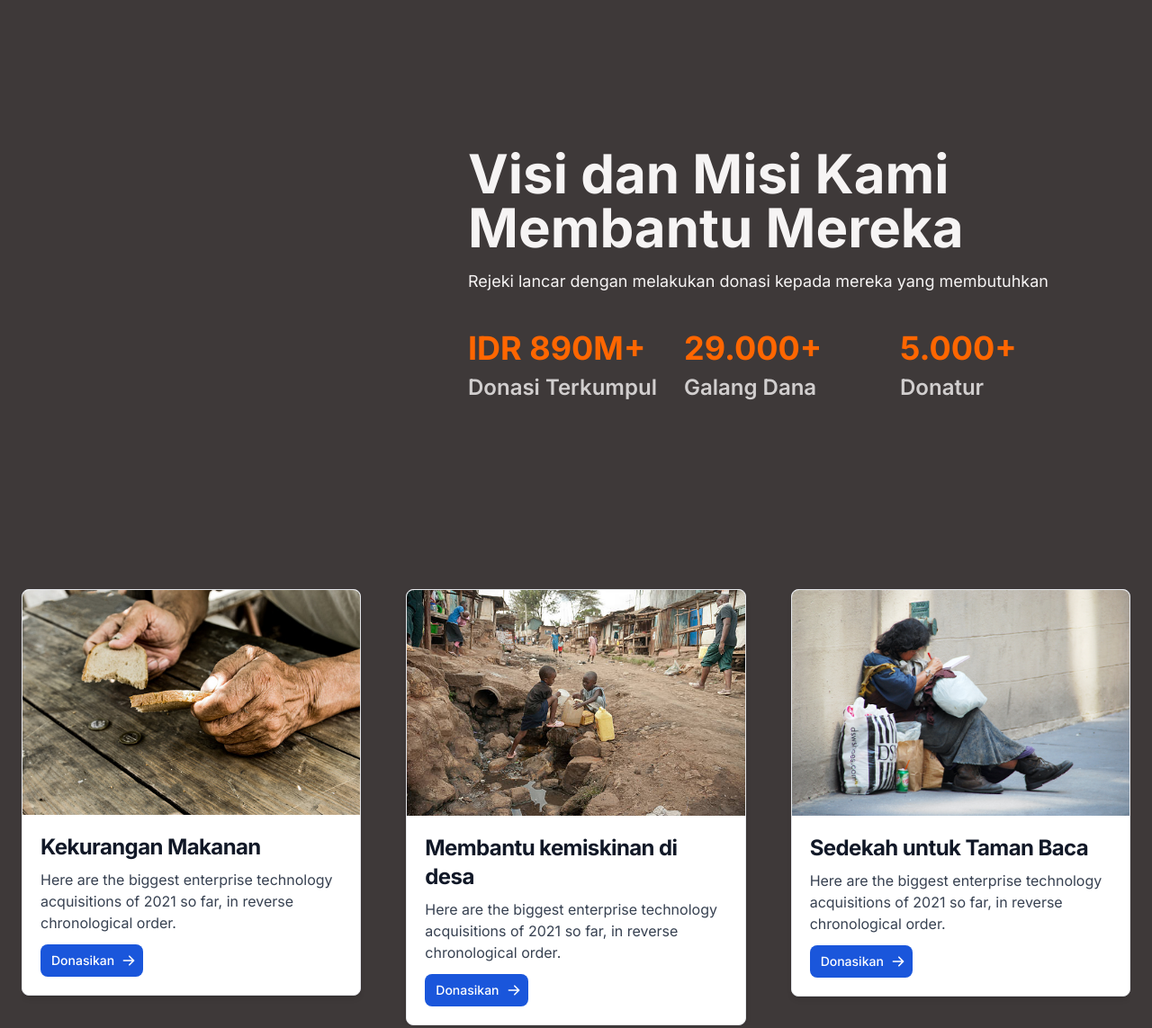
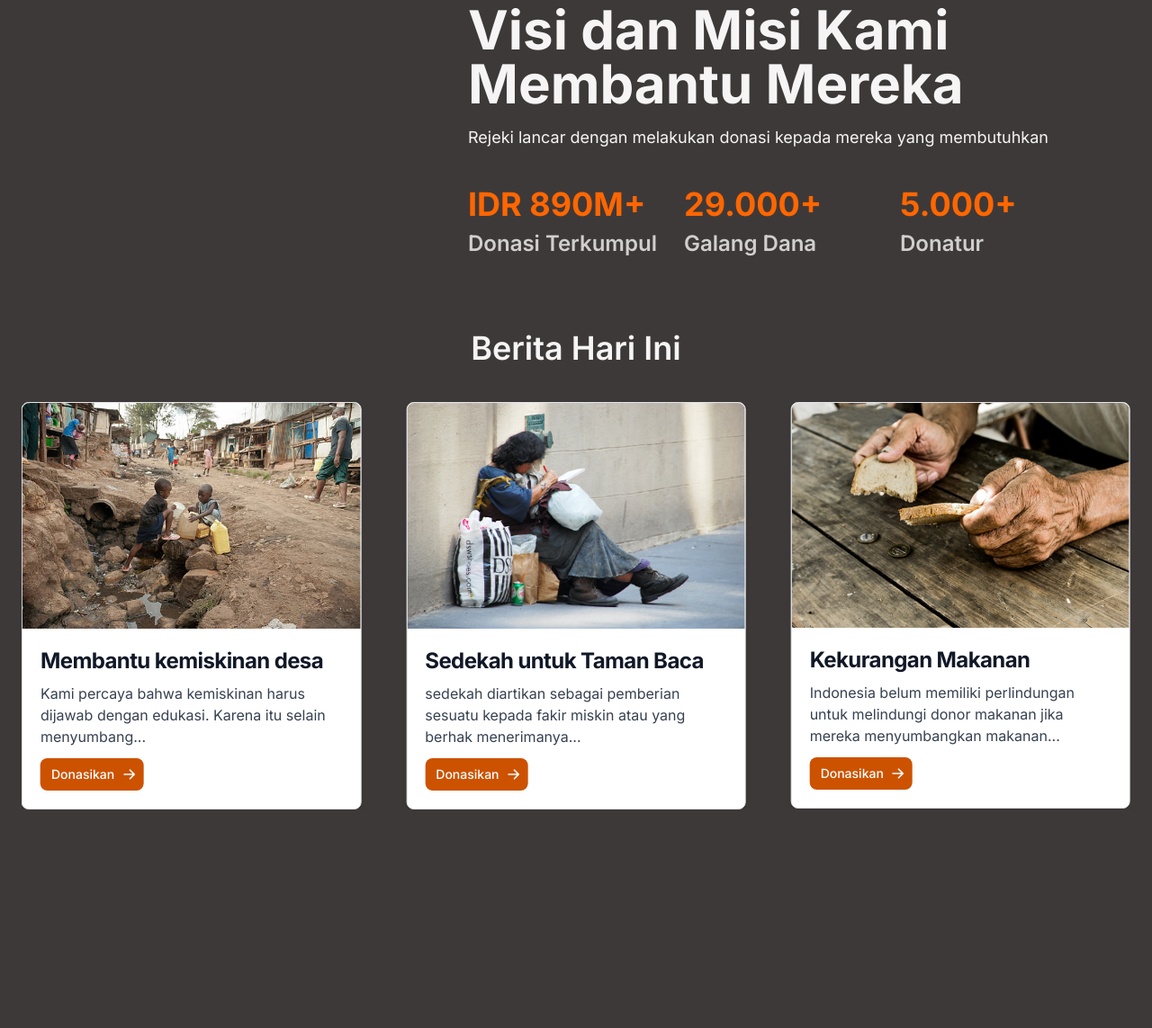
Before and after one commit to natainditama/socaco, a website: page index.html in a window 1280 px wide. Shown: the part 805-1948 px from the top of the page at 90% size. Drawn offline with nearby package versions, Linux system fonts and the light colour scheme.

Commit message:
add slider-category

```diff
--- a/index.html
+++ b/index.html
@@ -220,7 +220,7 @@
               </div>
             </div>
           </section>
-          <section class="h-full py-32 pt-40 bg-grey">
+          <section class="h-full lg:py-20 bg-grey">
             <div class="container h-full mx-auto">
               <div class="grid h-full grid-cols-1 lg:grid-cols-3 lg:space-x-20">
                 <div class="relative h-full overflow-hidden"  data-aos="fade-down">
@@ -289,6 +289,9 @@
           </section>
           <section class="h-full min-h-screen bg-grey">
             <div class="container px-6 mx-auto">
+              <div class="pb-10 text-4xl font-semibold text-center font-inter">
+                <p>Berita Hari Ini</p>
+              </div>
               <div class="swiper">
                   <!-- Additional required wrapper -->
                   <div class="swiper-wrapper">
@@ -304,8 +307,8 @@
                                       Kekurangan Makanan
                                   </h5>
                               </a>
-                              <p class="mb-3 font-normal text-gray-700 dark:text-gray-400">Here are the biggest enterprise technology acquisitions of 2021 so far, in reverse chronological order.</p>
-                              <a href="#" class="inline-flex items-center px-3 py-2 text-sm font-medium text-center text-white bg-blue-700 rounded-lg hover:bg-blue-800 focus:ring-4 focus:outline-none focus:ring-blue-300 dark:bg-blue-600 dark:hover:bg-blue-700 dark:focus:ring-blue-800">
+                              <p class="mb-3 font-normal text-gray-700 dark:text-gray-400">Indonesia belum memiliki perlindungan untuk melindungi donor makanan jika mereka menyumbangkan makanan...</p>
+                              <a href="#" class="inline-flex items-center px-3 py-2 text-sm font-medium text-center text-white rounded-lg bg-primary-dark hover:bg-blue-800 focus:ring-4 focus:outline-none focus:ring-blue-300 dark:bg-blue-600 dark:hover:bg-blue-700 dark:focus:ring-blue-800">
                                   Donasikan
                                   <svg aria-hidden="true" class="w-4 h-4 ml-2 -mr-1" fill="currentColor" viewBox="0 0 20 20" xmlns="http://www.w3.org/2000/svg"><path fill-rule="evenodd" d="M10.293 3.293a1 1 0 011.414 0l6 6a1 1 0 010 1.414l-6 6a1 1 0 01-1.414-1.414L14.586 11H3a1 1 0 110-2h11.586l-4.293-4.293a1 1 0 010-1.414z" clip-rule="evenodd"></path></svg>
                               </a>
@@ -320,11 +323,13 @@
                           <div class="p-5">
                               <a href="#">
                                   <h5 class="mb-2 text-2xl font-bold tracking-tight text-gray-900 dark:text-white">
-                                      Membantu kemiskinan di desa
+                                      Membantu kemiskinan desa
                                   </h5>
                               </a>
-                              <p class="mb-3 font-normal text-gray-700 dark:text-gray-400">Here are the biggest enterprise technology acquisitions of 2021 so far, in reverse chronological order.</p>
-                              <a href="#" class="inline-flex items-center px-3 py-2 text-sm font-medium text-center text-white bg-blue-700 rounded-lg hover:bg-blue-800 focus:ring-4 focus:outline-none focus:ring-blue-300 dark:bg-blue-600 dark:hover:bg-blue-700 dark:focus:ring-blue-800">
+                              <p class="mb-3 font-normal text-gray-700 dark:text-gray-400">
+                                Kami percaya bahwa kemiskinan harus dijawab dengan edukasi. Karena itu selain menyumbang...
+                              </p>
+                              <a href="#" class="inline-flex items-center px-3 py-2 text-sm font-medium text-center text-white rounded-lg bg-primary-dark hover:bg-blue-800 focus:ring-4 focus:outline-none focus:ring-blue-300 dark:bg-blue-600 dark:hover:bg-blue-700 dark:focus:ring-blue-800">
                                   Donasikan
                                   <svg aria-hidden="true" class="w-4 h-4 ml-2 -mr-1" fill="currentColor" viewBox="0 0 20 20" xmlns="http://www.w3.org/2000/svg"><path fill-rule="evenodd" d="M10.293 3.293a1 1 0 011.414 0l6 6a1 1 0 010 1.414l-6 6a1 1 0 01-1.414-1.414L14.586 11H3a1 1 0 110-2h11.586l-4.293-4.293a1 1 0 010-1.414z" clip-rule="evenodd"></path></svg>
                               </a>
@@ -341,8 +346,10 @@
                           <a href="#">
                               <h5 class="mb-2 text-2xl font-bold tracking-tight text-gray-900 dark:text-white">Sedekah untuk Taman Baca</h5>
                           </a>
-                          <p class="mb-3 font-normal text-gray-700 dark:text-gray-400">Here are the biggest enterprise technology acquisitions of 2021 so far, in reverse chronological order.</p>
-                          <a href="#" class="inline-flex items-center px-3 py-2 text-sm font-medium text-center text-white bg-blue-700 rounded-lg hover:bg-blue-800 focus:ring-4 focus:outline-none focus:ring-blue-300 dark:bg-blue-600 dark:hover:bg-blue-700 dark:focus:ring-blue-800">
+                          <p class="mb-3 font-normal text-gray-700 dark:text-gray-400">
+                            sedekah diartikan sebagai pemberian sesuatu kepada fakir miskin atau yang berhak menerimanya...
+                          </p>
+                          <a href="#" class="inline-flex items-center px-3 py-2 text-sm font-medium text-center text-white rounded-lg bg-primary-dark hover:bg-transparent hover:border-2 hover:border-amber-800 hover:border-solid">
                               Donasikan
                               <svg aria-hidden="true" class="w-4 h-4 ml-2 -mr-1" fill="currentColor" viewBox="0 0 20 20" xmlns="http://www.w3.org/2000/svg"><path fill-rule="evenodd" d="M10.293 3.293a1 1 0 011.414 0l6 6a1 1 0 010 1.414l-6 6a1 1 0 01-1.414-1.414L14.586 11H3a1 1 0 110-2h11.586l-4.293-4.293a1 1 0 010-1.414z" clip-rule="evenodd"></path></svg>
                           </a>
@@ -524,10 +531,10 @@
     direction: 'horizontal',
     loop: true,
     // If we need pagination
-  //   autoplay: {
-  //           delay: 2500,
-  //           disableOnInteraction: false,
-  //         },
+    autoplay: {
+            delay: 2500,
+            disableOnInteraction: false,
+          },
     pagination: {
       el: '.swiper-pagination',
     },
```
